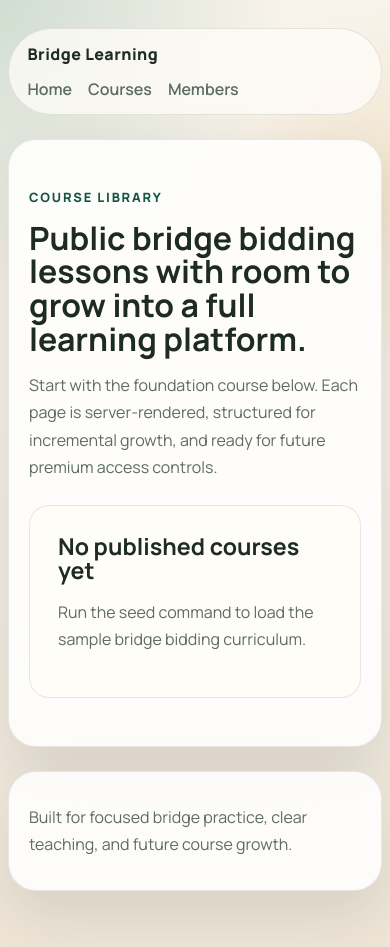
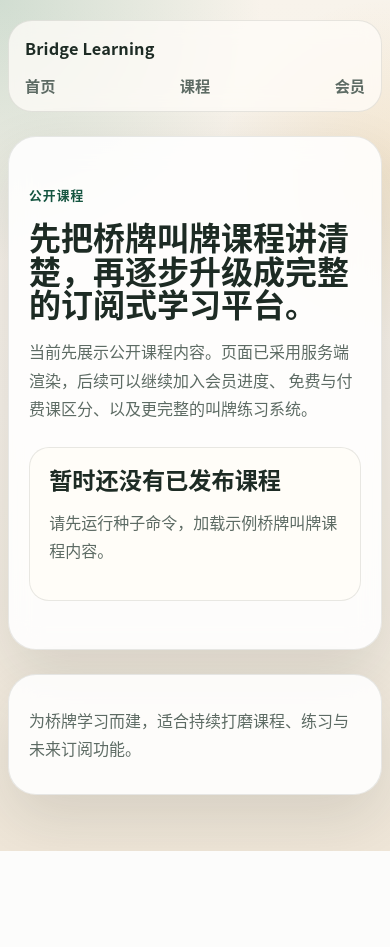
Before and after one commit to BridgeQZH/zihanqiao_Render, a Flask app: page /courses in a window 390 px wide. After the commit the page ends 851 px from the top, so only its background shows below. Run offline with Flask 3, Linux system fonts and the light colour scheme.

Commit message:
add chinese course content 1nt example

```diff
--- a/app/static/css/styles.css
+++ b/app/static/css/styles.css
@@ -21,13 +21,14 @@
 
 html {
     scroll-behavior: smooth;
+    -webkit-text-size-adjust: 100%;
 }
 
 body {
     margin: 0;
     min-height: 100vh;
     color: var(--text);
-    font-family: "Manrope", sans-serif;
+    font-family: "PingFang SC", "Hiragino Sans GB", "Microsoft YaHei", "Noto Sans CJK SC", "Source Han Sans SC", sans-serif;
     background:
         radial-gradient(circle at top left, rgba(31, 122, 92, 0.18), transparent 28%),
         radial-gradient(circle at right 20%, rgba(214, 137, 16, 0.12), transparent 22%),
@@ -62,9 +63,9 @@ a {
 }
 
 .brand {
-    font-size: 1rem;
+    font-size: 1.02rem;
     font-weight: 800;
-    letter-spacing: 0.03em;
+    letter-spacing: 0.01em;
 }
 
 .site-nav {
@@ -114,8 +115,9 @@ a {
 }
 
 .hero h1 {
-    max-width: 12ch;
-    font-size: clamp(2.8rem, 6vw, 5.3rem);
+    max-width: 11ch;
+    font-size: clamp(2.35rem, 6vw, 4.7rem);
+    line-height: 1.14;
 }
 
 .eyebrow {
@@ -123,8 +125,7 @@ a {
     color: var(--accent-dark);
     font-size: 0.8rem;
     font-weight: 800;
-    letter-spacing: 0.14em;
-    text-transform: uppercase;
+    letter-spacing: 0.08em;
 }
 
 .hero-text,
@@ -324,8 +325,7 @@ a {
     color: var(--accent-dark);
     font-size: 0.86rem;
     font-weight: 800;
-    letter-spacing: 0.05em;
-    text-transform: uppercase;
+    letter-spacing: 0.02em;
 }
 
 .learning-layout {
@@ -501,6 +501,7 @@ a {
 @media (max-width: 640px) {
     .page-shell {
         width: min(calc(100% - 1rem), var(--content-width));
+        padding-top: 0.75rem;
     }
 
     .hero-copy,
@@ -509,4 +510,54 @@ a {
         padding-left: 1.25rem;
         padding-right: 1.25rem;
     }
+
+    .site-header {
+        padding: 0.95rem 1rem;
+        border-radius: 24px;
+    }
+
+    .site-nav {
+        width: 100%;
+        justify-content: space-between;
+        font-size: 0.95rem;
+    }
+
+    .hero-copy {
+        padding-top: 2rem;
+        padding-bottom: 2rem;
+    }
+
+    .hero-text,
+    .section-text,
+    .lesson-row-content p,
+    .course-card-summary,
+    .rich-copy p {
+        font-size: 1rem;
+        line-height: 1.8;
+    }
+
+    .hero-actions {
+        flex-direction: column;
+    }
+
+    .button,
+    .button-secondary {
+        width: 100%;
+    }
+
+    .course-card,
+    .sidebar-card,
+    .lesson-row {
+        padding: 1.2rem;
+    }
+
+    .lesson-row-index {
+        width: 46px;
+        height: 46px;
+        border-radius: 14px;
+    }
+
+    .breadcrumbs {
+        font-size: 0.88rem;
+    }
 }
--- a/app/templates/base.html
+++ b/app/templates/base.html
@@ -1,23 +1,20 @@
 <!doctype html>
-<html lang="en">
+<html lang="zh-CN">
 <head>
     <meta charset="utf-8">
     <meta name="viewport" content="width=device-width, initial-scale=1">
     <title>{% block title %}{{ config.APP_NAME }}{% endblock %}</title>
-    <meta name="description" content="A modern bridge learning platform built with Flask.">
-    <link rel="preconnect" href="https://fonts.googleapis.com">
-    <link rel="preconnect" href="https://fonts.gstatic.com" crossorigin>
-    <link href="https://fonts.googleapis.com/css2?family=Manrope:wght@400;500;600;700;800&display=swap" rel="stylesheet">
+    <meta name="description" content="一个专注于桥牌叫牌学习的现代化教学网站。">
     <link rel="stylesheet" href="{{ url_for('static', filename='css/styles.css') }}">
 </head>
 <body>
     <div class="page-shell">
         <header class="site-header">
             <a class="brand" href="{{ url_for('main.home') }}">{{ config.APP_NAME }}</a>
-            <nav class="site-nav" aria-label="Primary">
-                <a href="{{ url_for('main.home') }}">Home</a>
-                <a href="{{ url_for('courses.index') }}">Courses</a>
-                <a href="{{ url_for('auth.index') }}">Members</a>
+            <nav class="site-nav" aria-label="主导航">
+                <a href="{{ url_for('main.home') }}">首页</a>
+                <a href="{{ url_for('courses.index') }}">课程</a>
+                <a href="{{ url_for('auth.index') }}">会员</a>
             </nav>
         </header>
 
@@ -26,7 +23,7 @@
         </main>
 
         <footer class="site-footer">
-            <p>Built for focused bridge practice, clear teaching, and future course growth.</p>
+            <p>为桥牌学习而建，适合持续打磨课程、练习与未来订阅功能。</p>
         </footer>
     </div>
 </body>
--- a/app/templates/courses/index.html
+++ b/app/templates/courses/index.html
@@ -1,38 +1,38 @@
 {% extends "base.html" %}
 
-{% block title %}Courses | {{ config.APP_NAME }}{% endblock %}
+{% block title %}课程列表 | {{ config.APP_NAME }}{% endblock %}
 
 {% block content %}
 <section class="section course-list-hero">
     <div class="section-heading">
-        <p class="eyebrow">Course Library</p>
-        <h1>Public bridge bidding lessons with room to grow into a full learning platform.</h1>
+        <p class="eyebrow">公开课程</p>
+        <h1>先把桥牌叫牌课程讲清楚，再逐步升级成完整的订阅式学习平台。</h1>
         <p class="section-text">
-            Start with the foundation course below. Each page is server-rendered, structured
-            for incremental growth, and ready for future premium access controls.
+            当前先展示公开课程内容。页面已采用服务端渲染，后续可以继续加入会员进度、
+            免费与付费课区分、以及更完整的叫牌练习系统。
         </p>
     </div>
 
     <div class="course-list-grid">
         {% for course in courses %}
         <article class="course-card">
-            <p class="eyebrow">Bridge Series</p>
+            <p class="eyebrow">桥牌系列</p>
             <h2>{{ course.title }}</h2>
             <p class="course-card-summary">{{ course.summary }}</p>
 
             <div class="meta-row">
-                <span>{{ course.published_modules|length }} module{% if course.published_modules|length != 1 %}s{% endif %}</span>
-                <span>{{ course.published_lesson_count }} lesson{% if course.published_lesson_count != 1 %}s{% endif %}</span>
+                <span>{{ course.published_modules|length }} 个模块</span>
+                <span>{{ course.published_lesson_count }} 节课</span>
             </div>
 
             <p class="section-text">{{ course.description }}</p>
-            <a class="button" href="{{ url_for('courses.course_detail', course_slug=course.slug) }}">View Course</a>
+            <a class="button" href="{{ url_for('courses.course_detail', course_slug=course.slug) }}">进入课程</a>
         </article>
         {% else %}
         <article class="course-card">
-            <h2>No published courses yet</h2>
+            <h2>暂时还没有已发布课程</h2>
             <p class="section-text">
-                Run the seed command to load the sample bridge bidding curriculum.
+                请先运行种子命令，加载示例桥牌叫牌课程内容。
             </p>
         </article>
         {% endfor %}
```
Also changed, not shown: app/main/routes.py (+9 -9 lines), app/seed.py (+33 -39 lines), app/templates/auth/index.html (+5 -5 lines), app/templates/courses/detail.html (+14 -14 lines), app/templates/courses/lesson_detail.html (+11 -10 lines), app/templates/main/home.html (+19 -19 lines).
